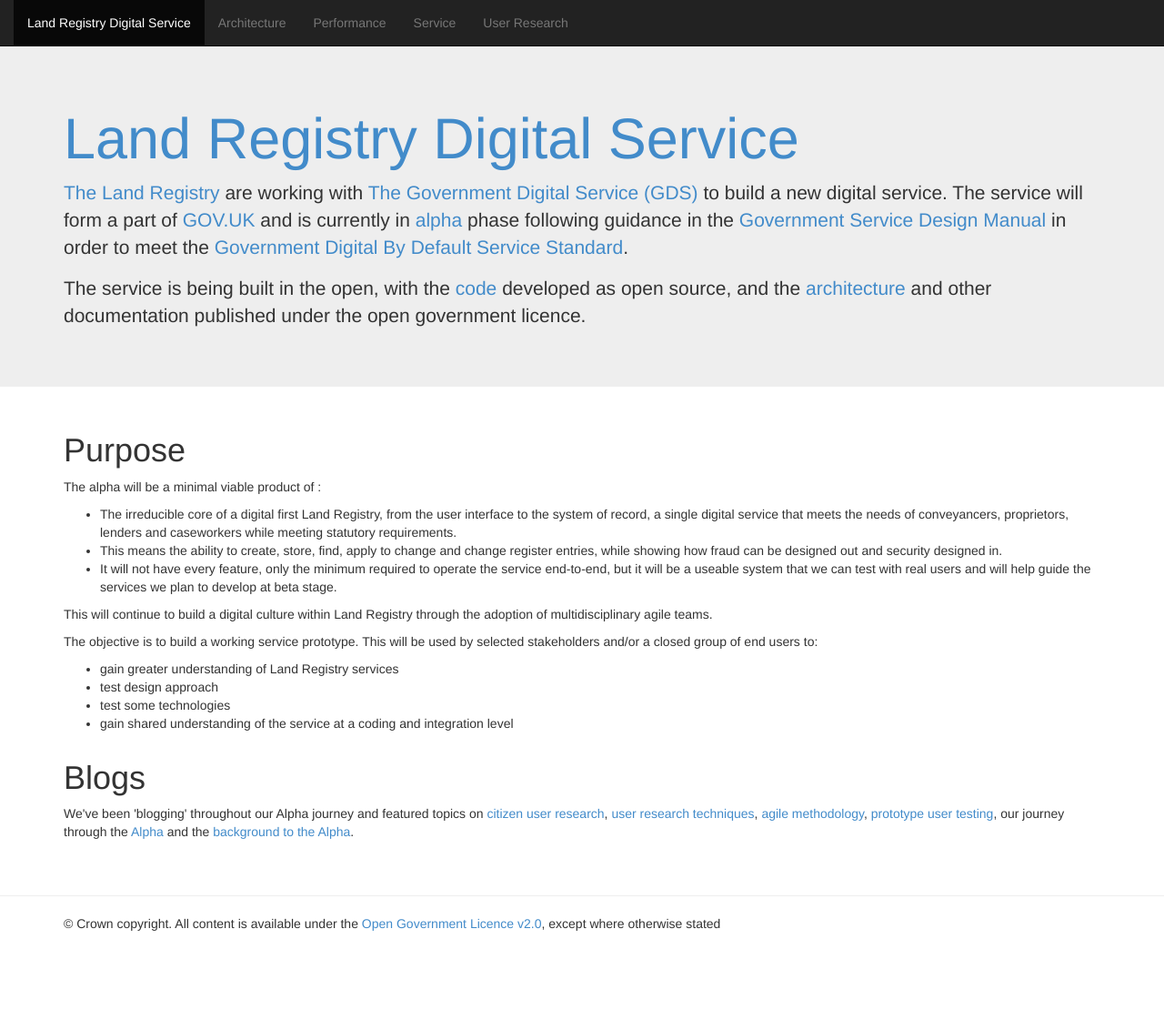
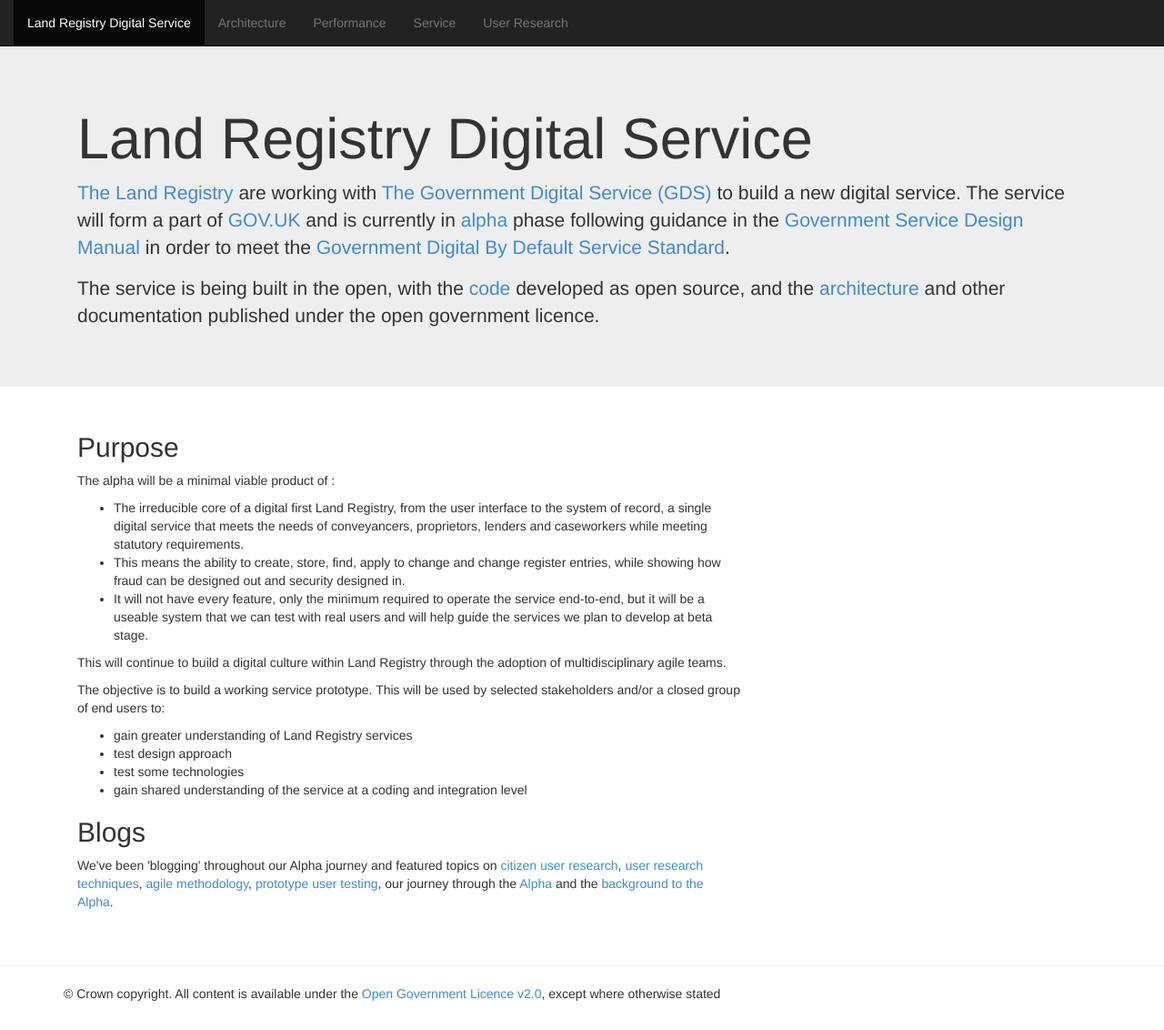
Before and after one commit to ztrelease/landregistry.github.io, a Jekyll site: the page built from index.html, in a window 1280 px wide and 1132 px high. Shown: the whole window at 91% size. Built offline with Jekyll 4.4.1, drawn with Linux system fonts in a browser that asks for light colours.

Commit message:
Tidy up index.html cols etc

```diff
--- a/index.html
+++ b/index.html
@@ -5,16 +5,21 @@
 
 <div class="jumbotron">
   <div class="container">
-    <h1><a href="/">Land Registry Digital Service</a></h1>
+    <div class="col-md-12">
+      <h1>Land Registry Digital Service</h1>
       <p><a href="https://www.gov.uk/government/organisations/land-registry">The Land Registry</a> are working with <a href="https://www.gov.uk/government/organisations/government-digital-service">The Government Digital Service (GDS)</a> to build a new digital service. The service will form a part of <a href="https://www.gov.uk">GOV.UK</a> and is currently in <a href="https://www.gov.uk/service-manual/phases/alpha.html">alpha</a> phase following guidance in the <a href="https://www.gov.uk/service-manual">Government Service Design Manual</a> in order to meet the <a href="https://www.gov.uk/service-manual/digital-by-default">Government Digital By Default Service Standard</a>.</p>
       <p>The service is being built in the open, with the <a href="https://github.com/landregistry">code</a> developed as open source, and the <a href="/architecture/">architecture</a> and other documentation published under the open government licence.</p>
     </div>
   </div>
+</div>
 
 <div class="container">
-  <h1>Purpose</h1>
+  <div class="col-md-8">
+
+    <h2>Purpose</h2>
     <p>
       The alpha will be a minimal viable product of :
+    </p>
 
     <ul>
       <li>The irreducible core of a digital first Land Registry, from the user interface to the system of record, a single digital service that meets the needs of conveyancers, proprietors, lenders and caseworkers while meeting statutory requirements.</li>
@@ -22,12 +27,9 @@
       <li>It will not have every feature, only the minimum required to operate the service end-to-end, but it will be a useable system that we can test with real users and will help guide the services we plan to develop at beta stage.</li>
     </ul>
     <p>
-  <p>
       This will continue to build a digital culture within Land Registry through the adoption of multidisciplinary agile teams.
     </p>
-</div>
 
-<div class="container">
     <p>
       The objective is to build a working service prototype. This will be used by selected stakeholders and/or a closed group of end users to:
     </p>
@@ -37,11 +39,11 @@
       <li>test some technologies</li>
       <li>gain shared understanding of the service at a coding and integration level</li>
     </ul>
-</div>
 
-<div class="container">
-  <h1>Blogs</h1>
+    <h2>Blogs</h2>
     <p>
       We've been 'blogging' throughout our Alpha journey and featured topics on <a href="http://blog.landregistry.gov.uk/register-jim-know/">citizen user research</a>, <a href="http://blog.landregistry.gov.uk/getting-alpha-user-stories-straight/">user research techniques</a>, <a href="http://blog.landregistry.gov.uk/macbook-trendy-stickers/">agile methodology</a>, <a href="http://blog.landregistry.gov.uk/land-registry-user-testing-digital-services/">prototype user testing</a>, our journey through the <a href="http://blog.landregistry.gov.uk/steel-thread-digital-services/">Alpha</a> and the <a href="http://blog.landregistry.gov.uk/new-digital-services-working-alpha/">background to the Alpha</a>.
     </p>
+
   </div>
+</div>
```
Lines whose indentation alone changed are shown as unchanged.
